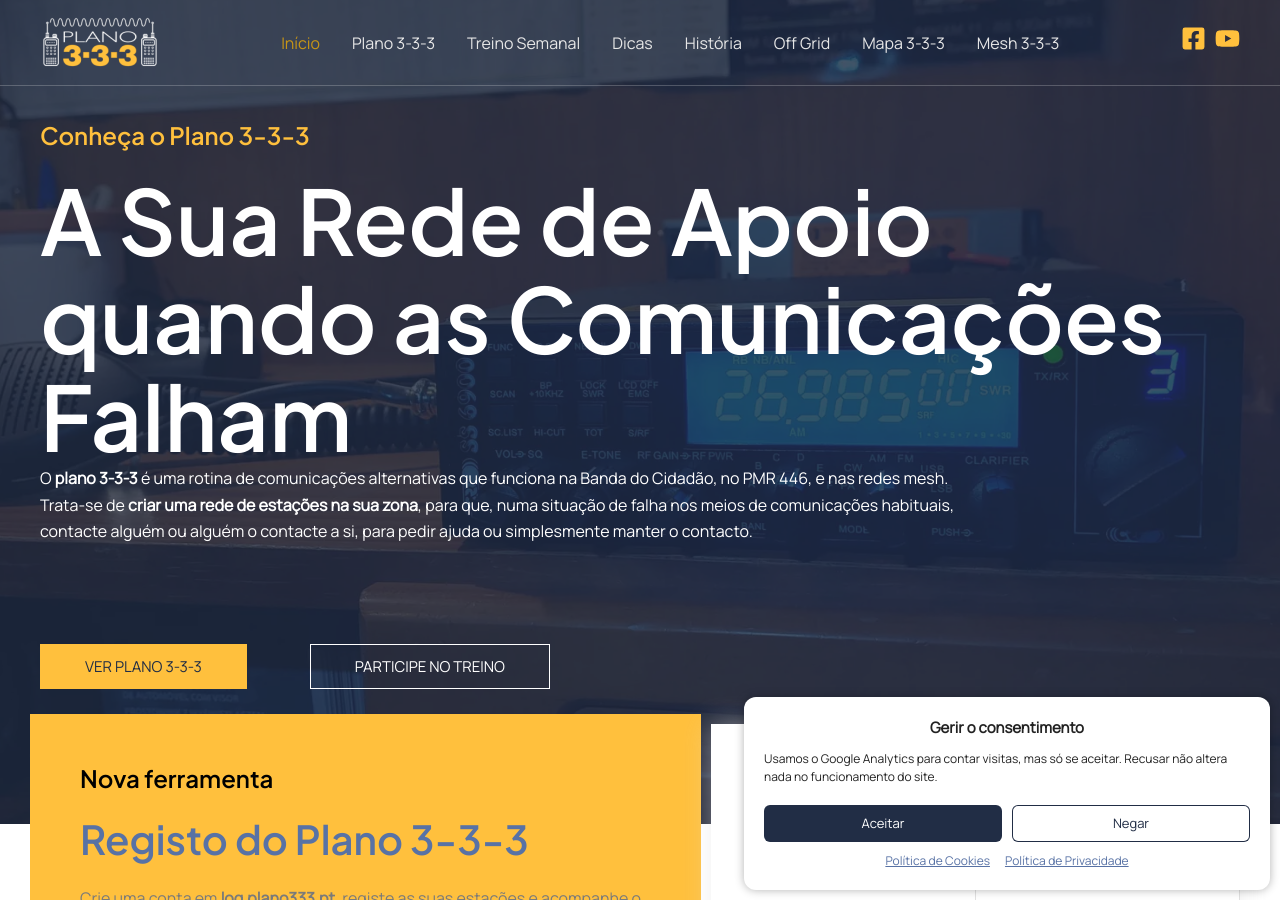
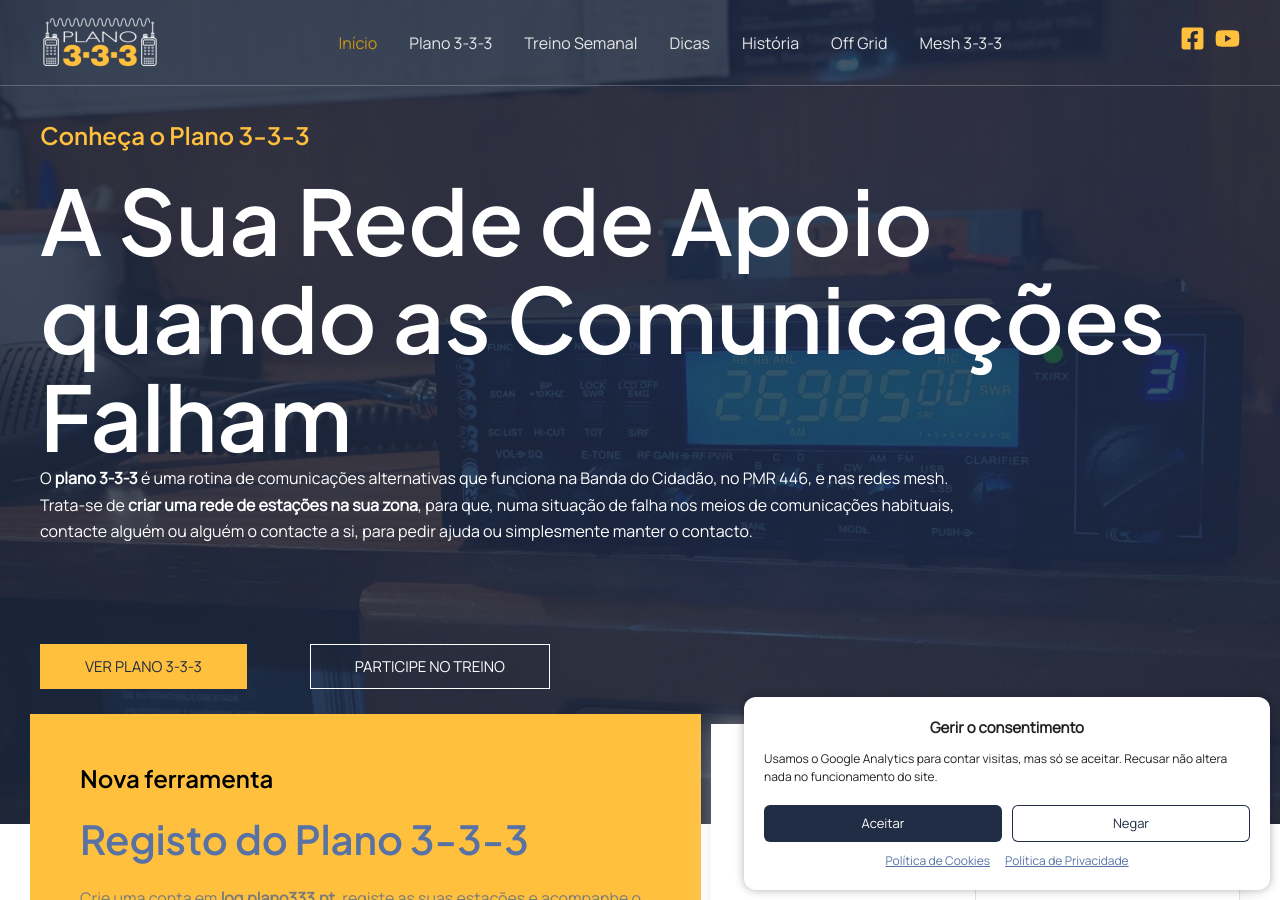
Before and after one commit to Plano333/web333, a Jekyll site: the page built from _pages/index.md, in a window 1280 px wide and 900 px high. Built offline with Jekyll 4.4.1, drawn with Linux system fonts in a browser that asks for light colours; some web fonts are replaced.

Commit message:
Menu: remove Mapa 3-3-3 link

```diff
--- a/_data/site.yml
+++ b/_data/site.yml
@@ -6,7 +6,6 @@ menu:
   - { title: Dicas, url: /dicas-para-usar-um-radio-portatil/ }
   - { title: História, url: /historia/ }
   - { title: Off Grid, url: /radio-comunicacoes-cb-e-pmr-446-off-grid/ }
-  - { title: Mapa 3-3-3, url: "https://sites.google.com/view/mapa333/mapa-cb-total" }
   - { title: Mesh 3-3-3, url: /mesh-3-3-3/ }
 
 # Footer link columns.
```
